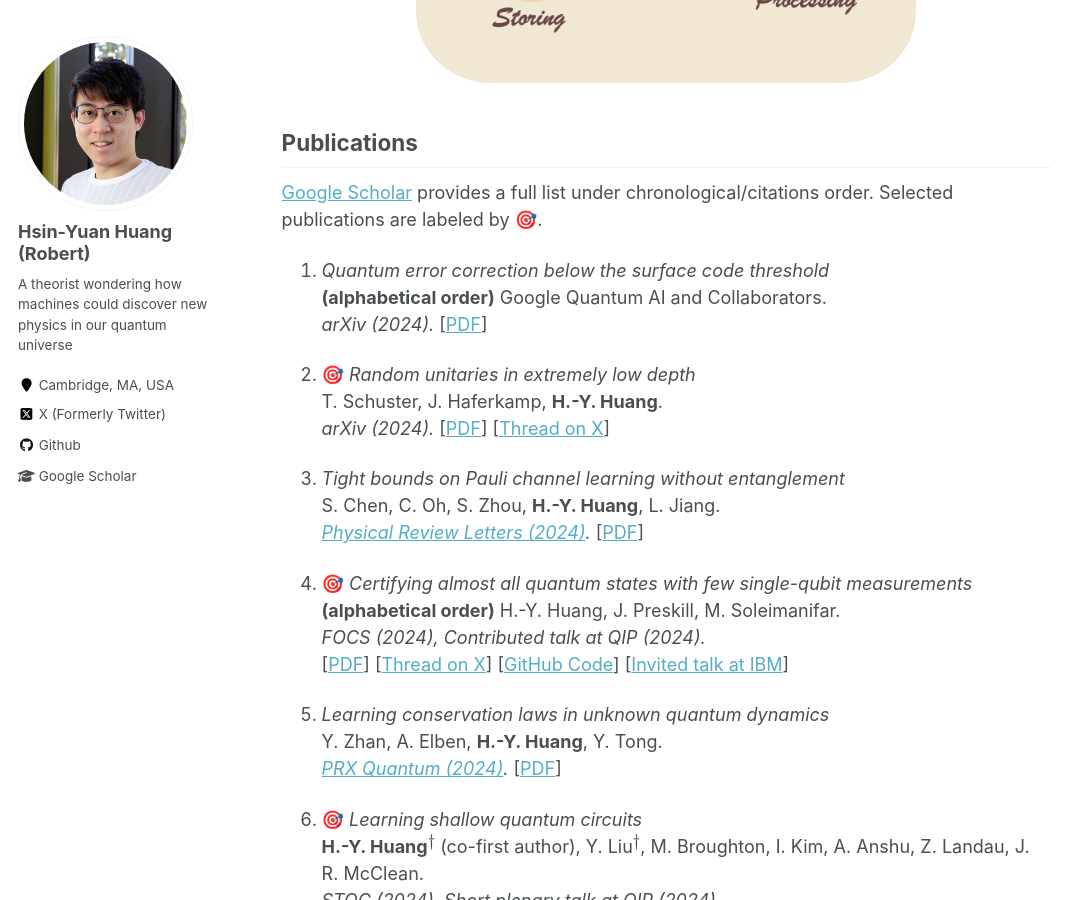
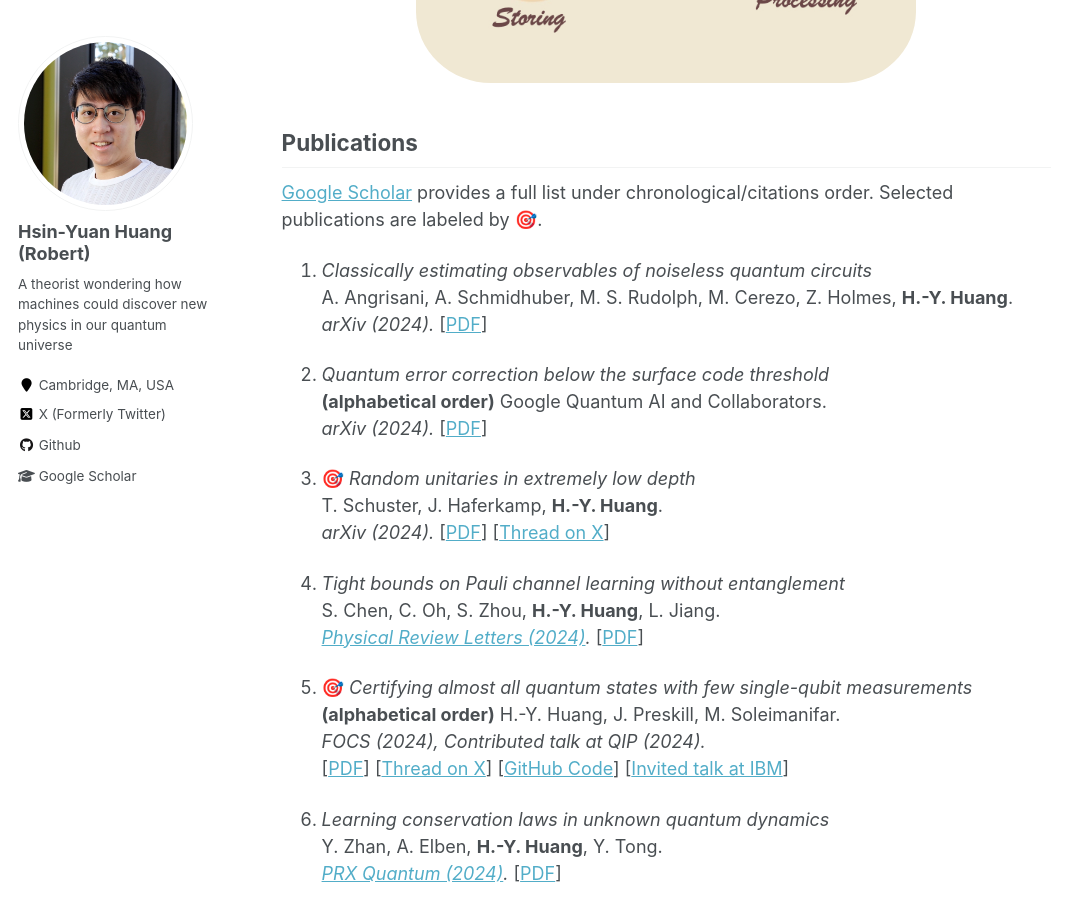
Before and after one commit to hsinyuan-huang/hsinyuan-huang.github.io, a Jekyll site: the page built from _pages/about.md, in a window 1280 px wide and 900 px high, scrolled down 1324 px. Shown: the whole window, without its empty margins (0-1073 px from the left). Built offline with Jekyll 4.4.1, drawn with Linux system fonts in a browser that asks for light colours; emoji names are drawn with the system emoji font; formulas are drawn with MathJax 3.

Commit message:
Update about page

```diff
--- a/_pages/about.md
+++ b/_pages/about.md
@@ -32,6 +32,10 @@ My ultimate goal is to build quantum machines capable of discovering new facets
 ## Publications
 
 <a href="https://scholar.google.com/citations?user=2y5YF-gAAAAJ" target="_blank">Google Scholar</a> provides a full list under chronological/citations order. Selected publications are labeled by :dart:.
+
+1. *Classically estimating observables of noiseless quantum circuits* <br>
+A. Angrisani, A. Schmidhuber, M. S. Rudolph, M. Cerezo, Z. Holmes, **H.-Y. Huang**.<br>
+*arXiv (2024).* [<a href="https://arxiv.org/abs/2409.0170" target="_blank">PDF</a>]
 
 1. *Quantum error correction below the surface code threshold* <br>
 **(alphabetical order)** Google Quantum AI and Collaborators.<br>
```
